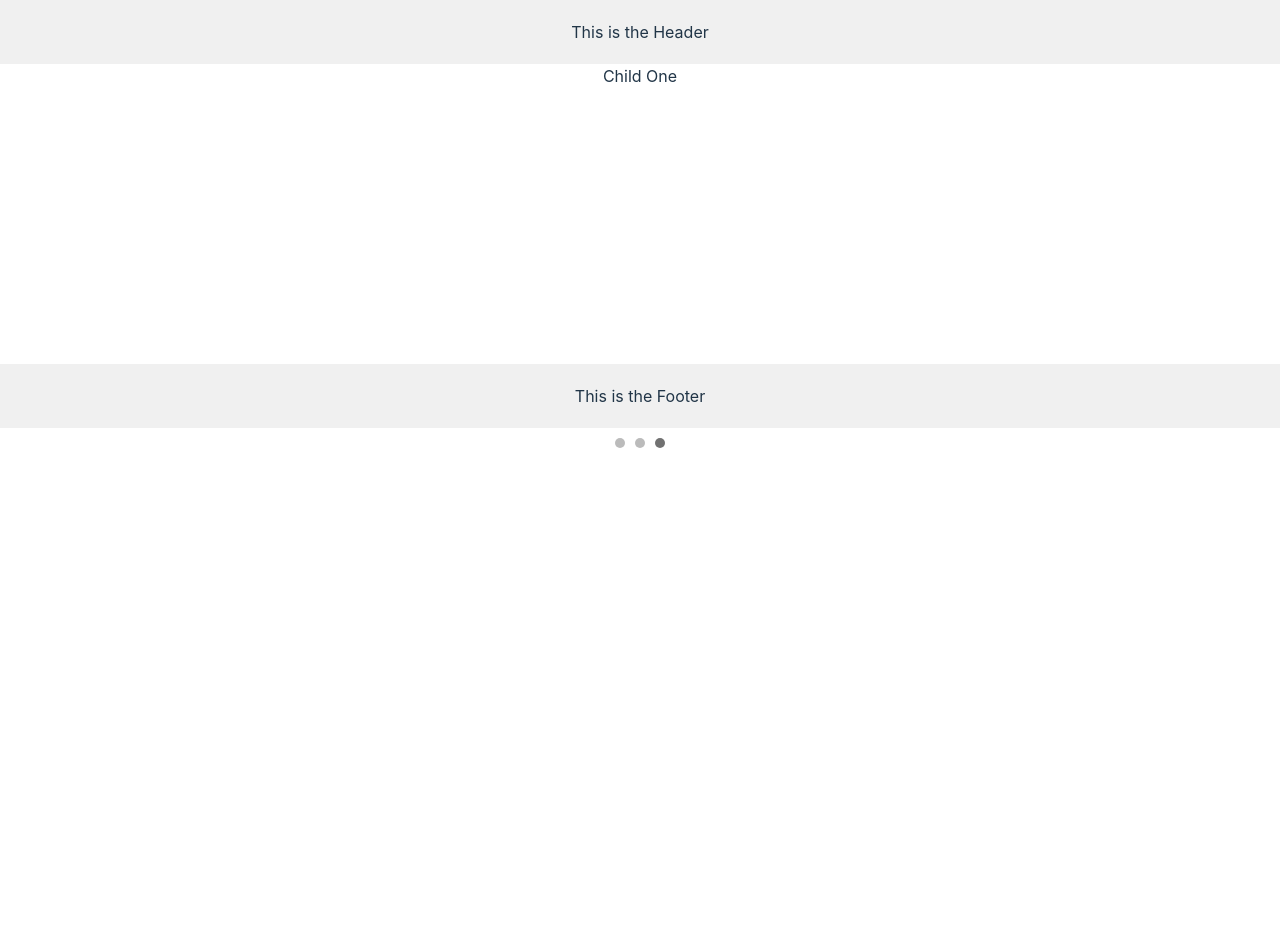
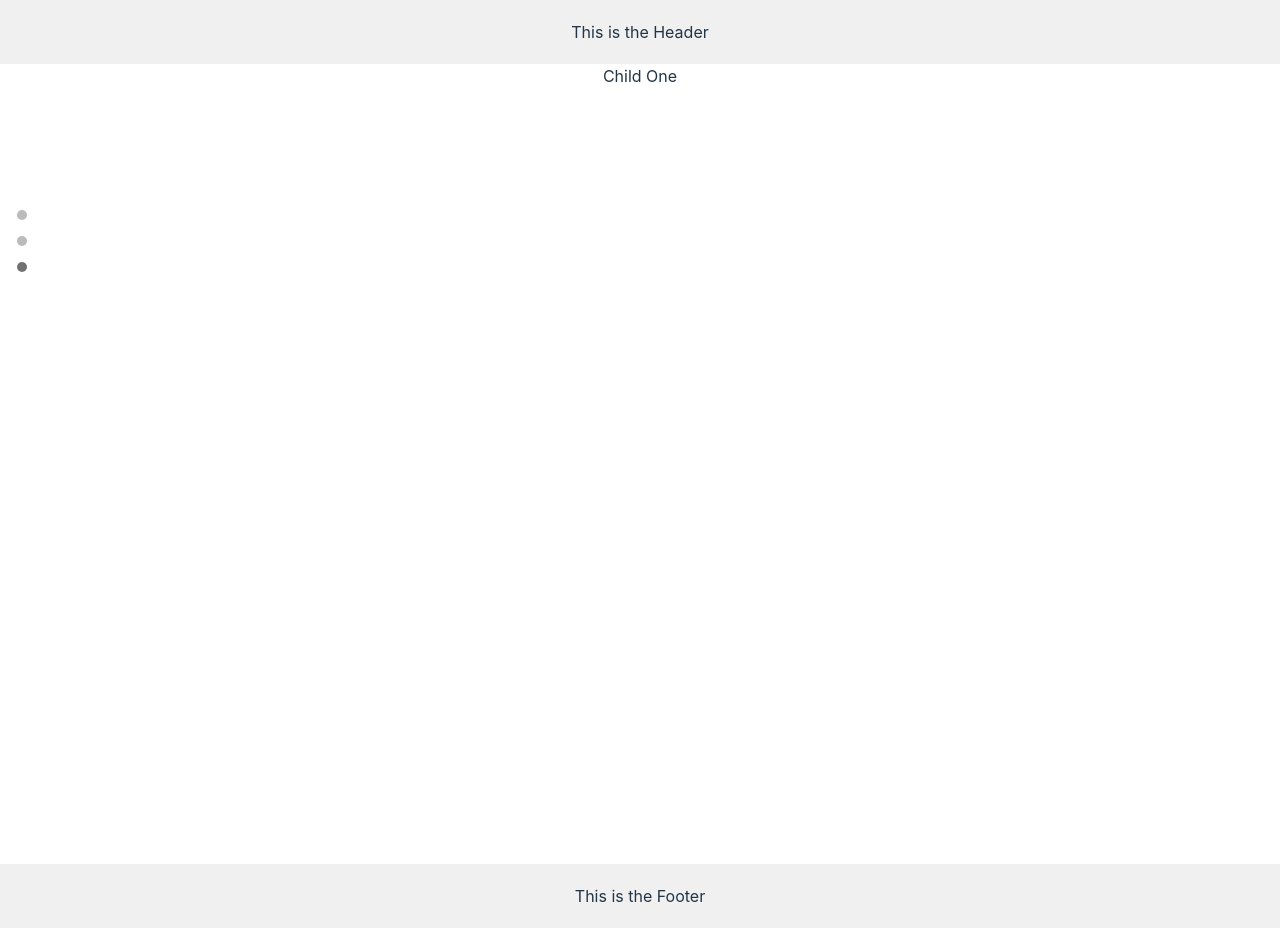
Before and after one commit to MinJeung-Kim/Temp-Grid-layout, a React (Vite) app: page / in a window 1280 px wide. Before the commit the page ends 800 px from the top, so only its background shows below. Built offline with nearby package versions, Linux system fonts and the light colour scheme.

Commit message:
Add: layout

```diff
--- a/src/components/IntersectionObserver/Carousel.tsx
+++ b/src/components/IntersectionObserver/Carousel.tsx
@@ -1,6 +1,6 @@
-import React, { useState } from "react";
+import { useState } from "react";
+import Slide from "./Slide";
 import styles from "./styles.module.css";
-import Slide from "./Slide";
 
 const slides = [
   { id: 1, content: "Child One" },
@@ -23,8 +23,6 @@ export default function Carousel() {
             setCurrentSlide={setCurrentSlide}
           />
         ))}
-      </main>
-      <footer className={styles.footer}>This is the Footer</footer>
         <div className={styles.indicators}>
           {slides.map((_, index) => (
             <span
@@ -35,6 +33,8 @@ export default function Carousel() {
             />
           ))}
         </div>
+      </main>
+      <footer className={styles.footer}>This is the Footer</footer>
     </div>
   );
 }
--- a/src/components/IntersectionObserver/styles.module.css
+++ b/src/components/IntersectionObserver/styles.module.css
@@ -1,4 +1,6 @@
 .app {
+    width: 100%;
+    height: 100%;
     text-align: center;
 }
 
@@ -9,11 +11,12 @@
 }
 
 .carousel {
+    height: 100%;
+    position: relative;
     display: flex;
     flex-direction: column;
     overflow-y: scroll;
     scroll-snap-type: y mandatory;
-    height: 300px;
     /* Set a fixed height for the carousel */
 }
 
@@ -26,8 +29,13 @@
 }
 
 .indicators {
+    position: fixed;
+    left: 12px;
+    top: 25%;
     display: flex;
+    flex-direction: column;
     justify-content: center;
+    gap: 1rem;
     margin-top: 10px;
 }
 
```
Also changed, not shown: src/components/IntersectionObserver/Slide.tsx (+3 -5 lines). Lines whose indentation alone changed are shown as unchanged.
